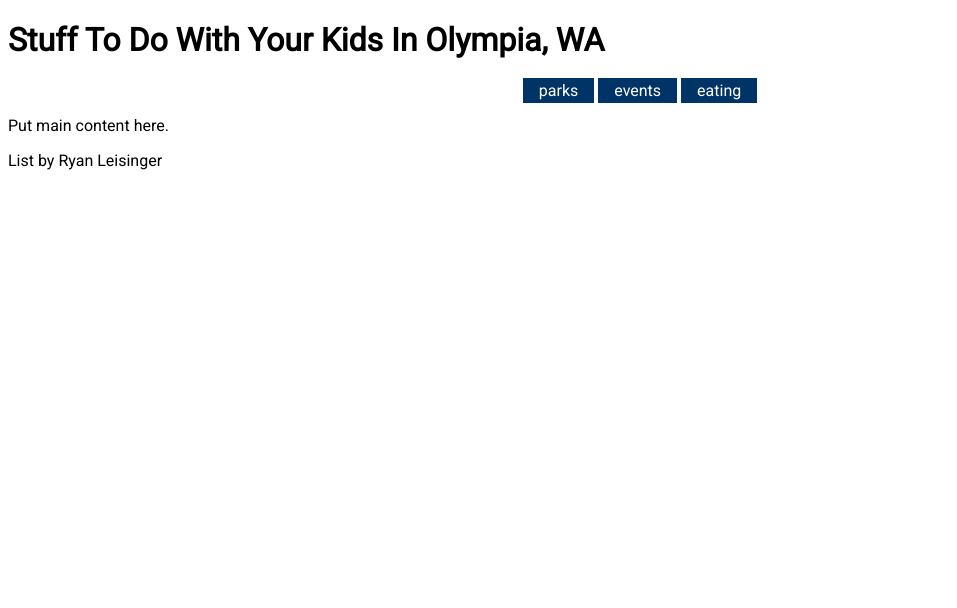
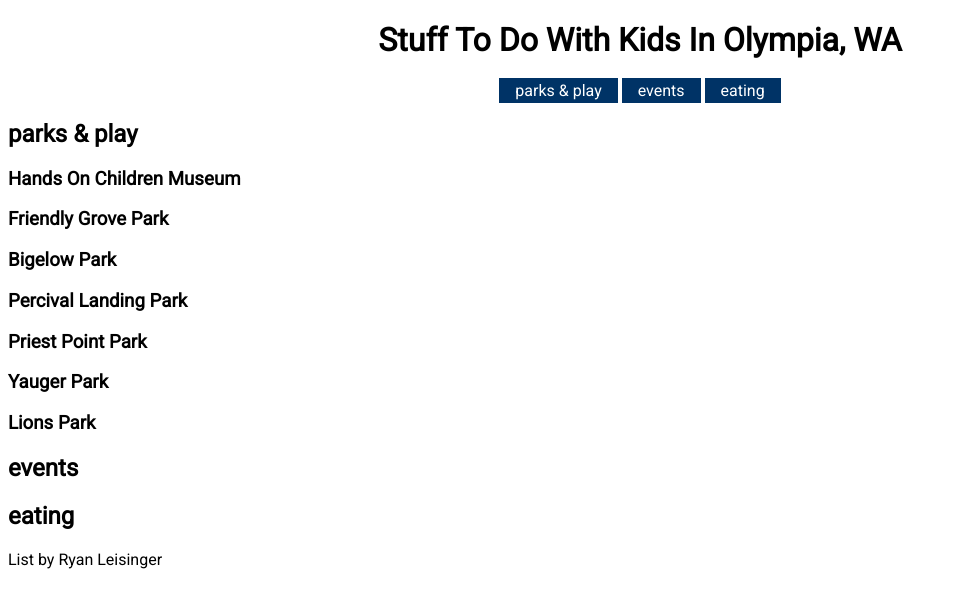
Before and after one commit to RLeisinger/rleisinger.github.io, a Jekyll site: the page OlyKidsStuff.html, which Jekyll copies as it is, in a window 1280 px wide. Shown: the top 608 px of the page, without its empty margins (0-957 px from the left). Built offline with Jekyll 4.4.1, drawn with Linux system fonts in a browser that asks for light colours.

Commit message:
Update OlyKidsStuff.html

```diff
--- a/OlyKidsStuff.html
+++ b/OlyKidsStuff.html
@@ -11,6 +11,11 @@
   <link rel="stylesheet" href="css/styles.css">
   <STYLE>
   body {font-family: 'Roboto', sans-serif;}
+    header {
+margin: 0;
+padding: 0;
+text-align: center;
+}
     #navcontainer ul
 {
 margin: 0;
@@ -42,18 +47,49 @@ background-color: #369;
 
 <body>
 <header>
-   <h1>Stuff To Do With Your Kids In Olympia, WA</h1>
+   <h1>Stuff To Do With Kids In Olympia, WA</h1>
 </header>
 <nav id="navcontainer">
    <ul>
-     <li><a href="#parks">parks</a></li>
+     <li><a href="#parks">parks & play</a></li>
      <li><a href="#events">events</a></li>
      <li><a href="#eating">eating</a></li>
 
    </ul>
 </nav>
 <main>
-   <p>Put main content here.</p>
+   <p>
+     <a name="parks"></a>
+  <h2>parks & play</h2>
+  <article>
+  <h3>Hands On Children Museum</h3>
+  </article>
+  <article>
+  <h3>Friendly Grove Park</h3>
+  </article>
+  <article>
+  <h3>Bigelow Park</h3>
+  </article>
+  <article>
+  <h3>Percival Landing Park</h3>
+  </article>
+  <article>
+  <h3>Priest Point Park</h3>
+  </article>
+  <article>
+  <h3>Yauger Park</h3>
+  </article>
+  <article>
+  <h3>Lions Park</h3>
+  </article>
+
+  <a name="events"></a>
+  <h2>events</h2>
+
+
+  <a name="eating"></a>
+  <h2>eating</h2>
+  </p>
 </main>
 <footer>
    <p>List by Ryan Leisinger</p>
```
